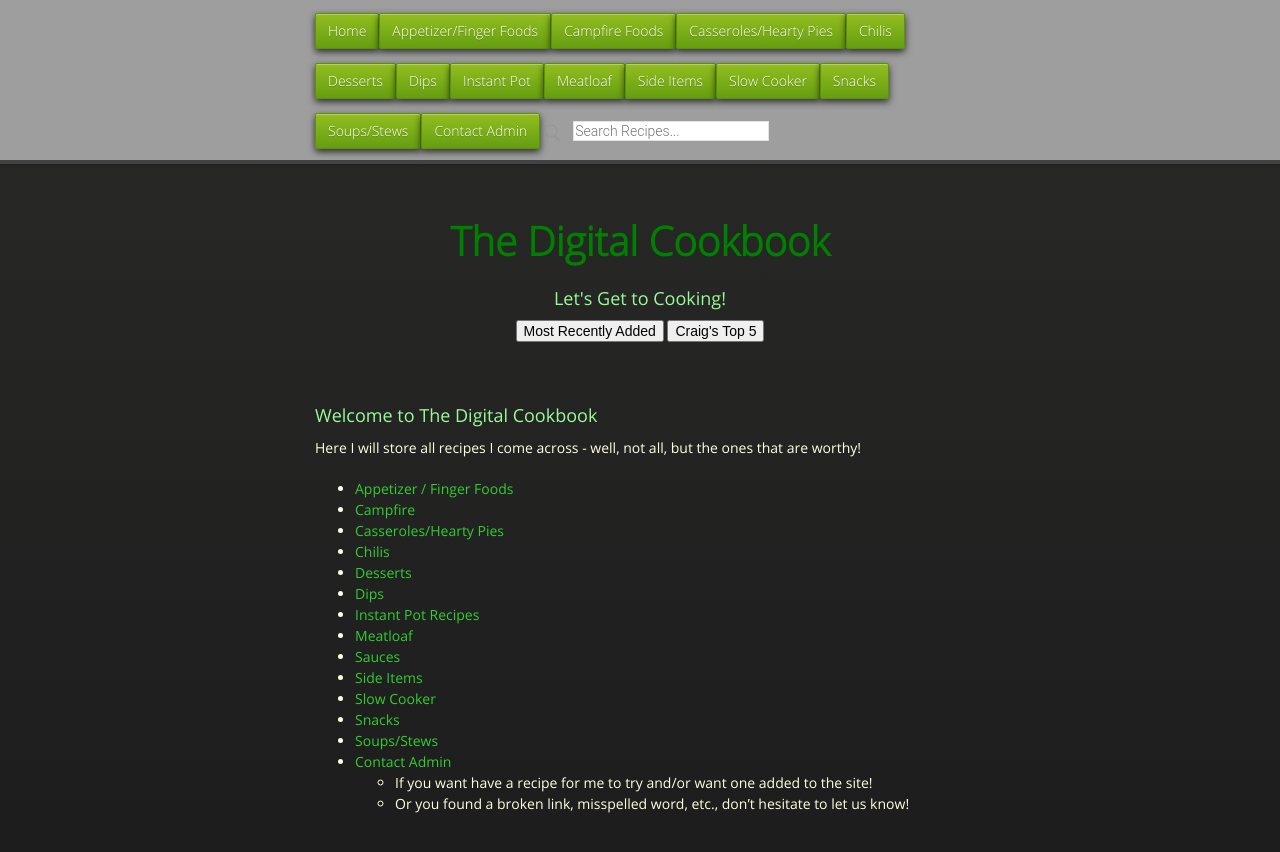
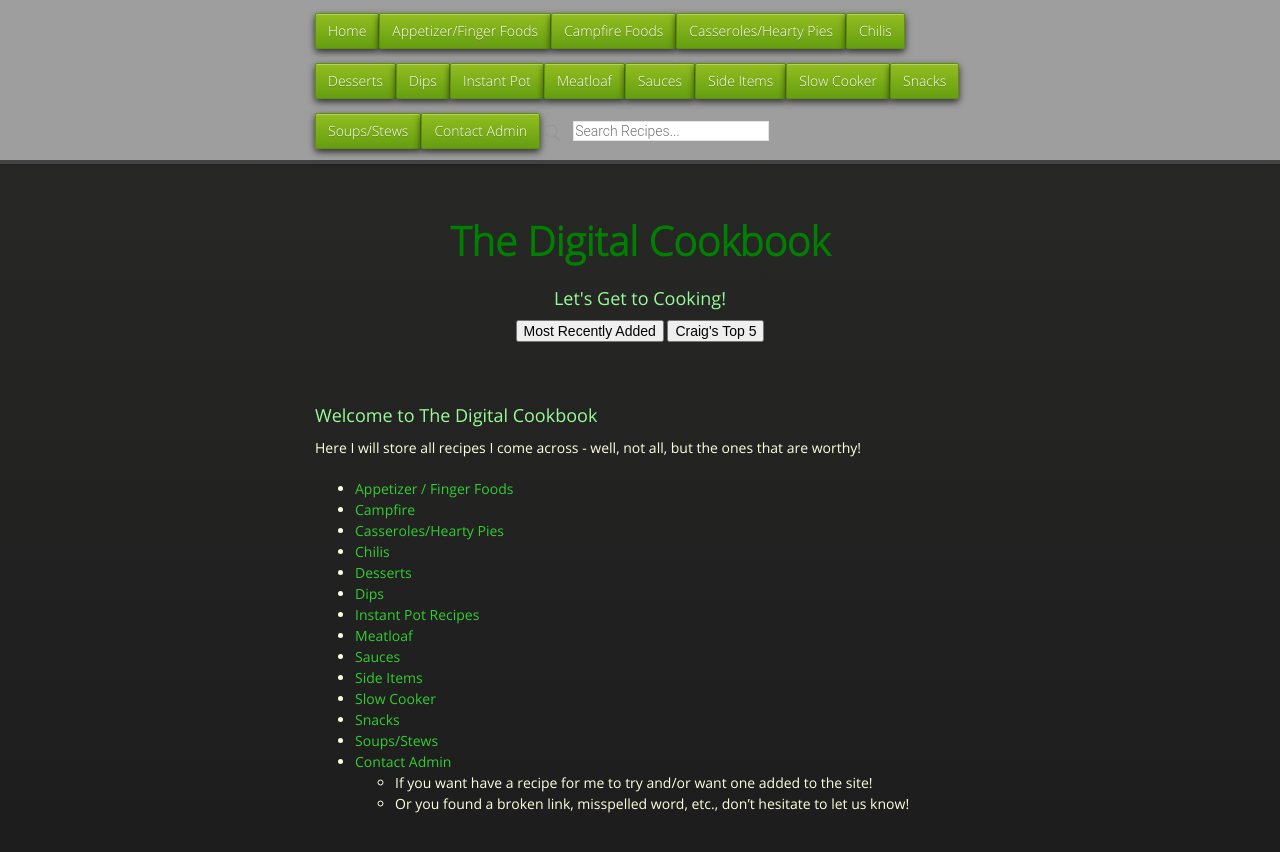
Before and after one commit to cmwillett/TheDigitalCookbook, a Jekyll site: the page built from index.md, in a window 1280 px wide. Shown: the top 852 px of the page. Built offline with Jekyll 4.4.1, drawn with Linux system fonts in a browser that asks for light colours; nearby versions of some CDN libraries.

Commit message:
added bbq sauce

```diff
--- a/_layouts/default.html
+++ b/_layouts/default.html
@@ -35,6 +35,7 @@
             <li class="fork"><a href="{{site.github.url}}/Dips/index.html">Dips</a></li>
             <li class="fork"><a href="{{site.github.url}}/InstantPot/index.html">Instant Pot</a></li>
             <li class="fork"><a href="{{site.github.url}}/Meatloaf/index.html">Meatloaf</a></li>
+            <li class="fork"><a href="{{site.github.url}}/Sauces/index.html">Sauces</a></li>
             <li class="fork"><a href="{{site.github.url}}/SideItems/index.html">Side Items</a></li>
             <li class="fork"><a href="{{site.github.url}}/SlowCooker/index.html">Slow Cooker</a></li>
             <li class="fork"><a href="{{site.github.url}}/Snacks/index.html">Snacks</a></li>
```
